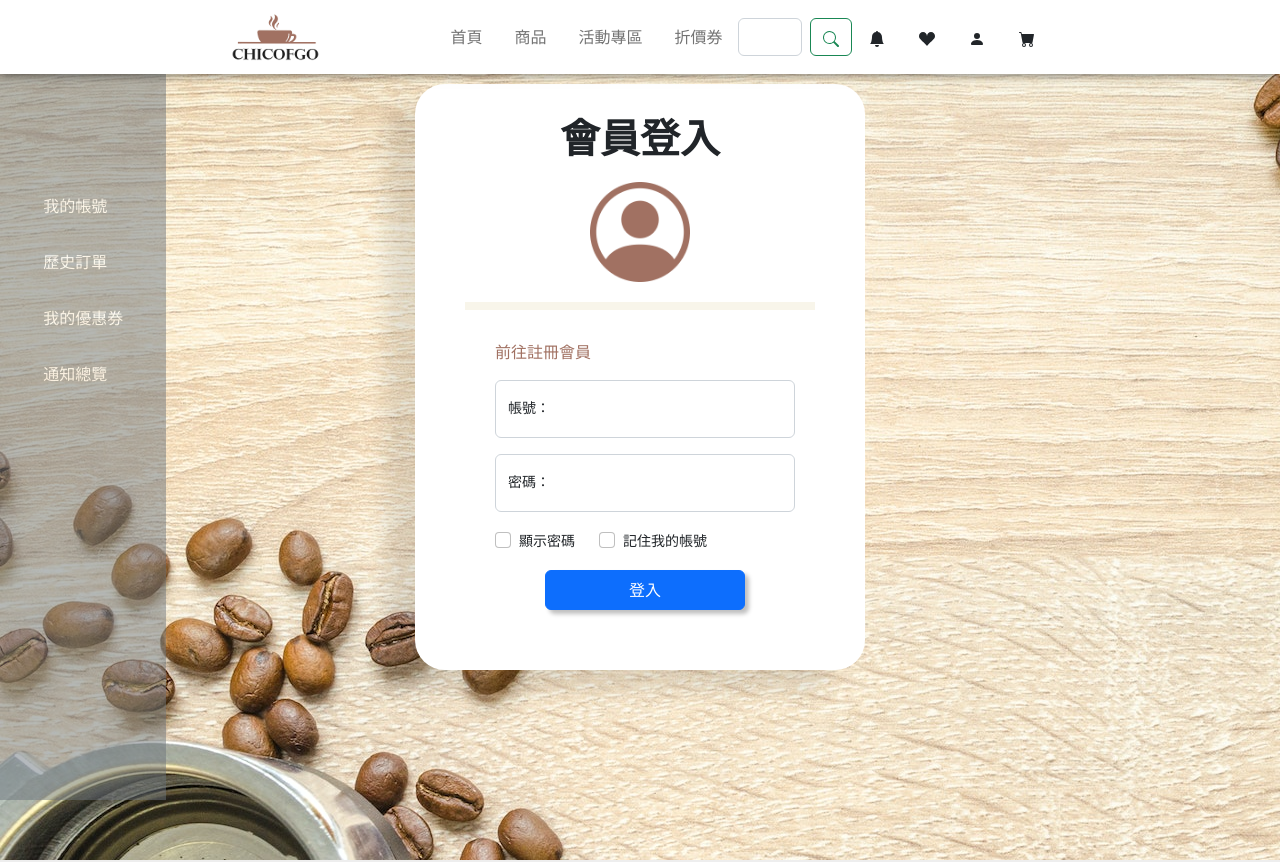
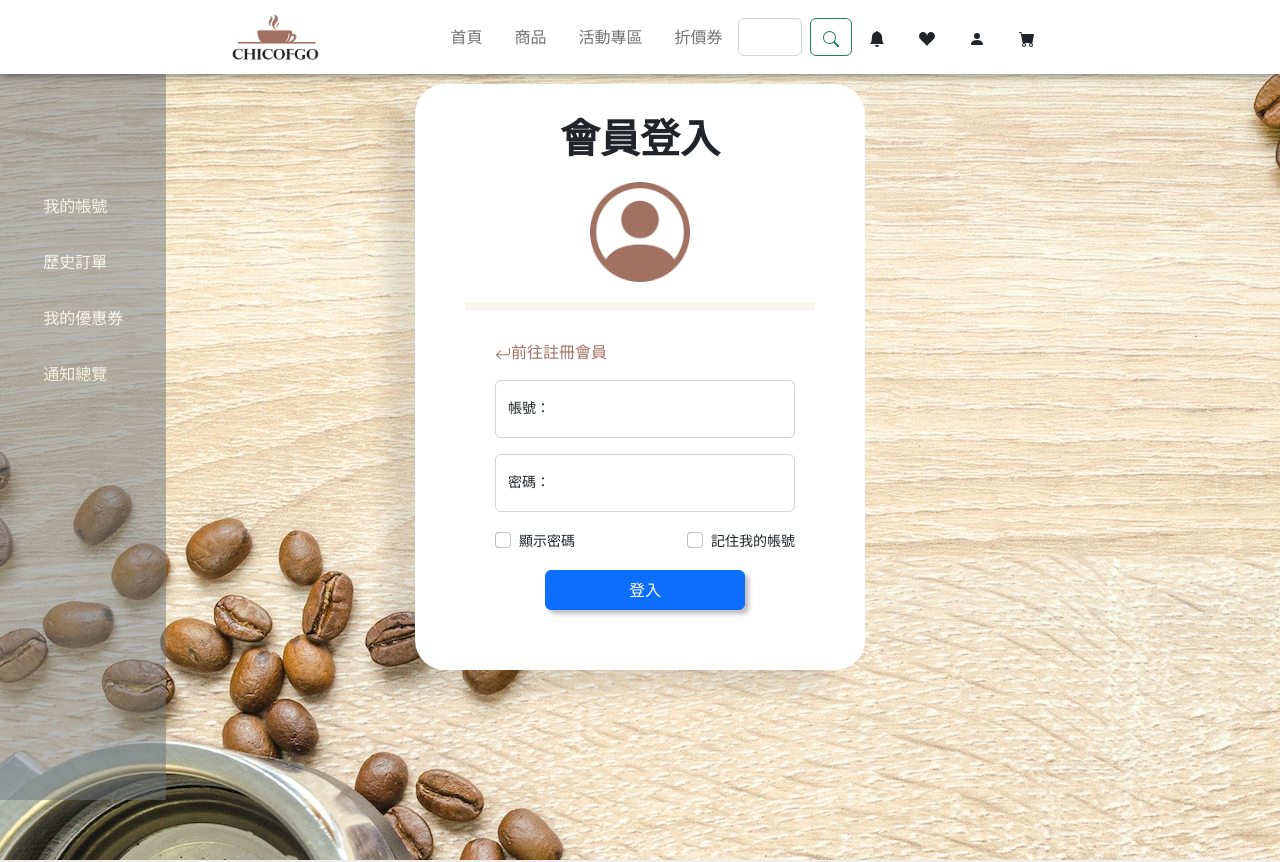
Before and after one commit to clothn0105700/Chicofgo-online-shopping, a React (Create React App) app in the folder Chicofgo_react_main/: page /login in a window 1280 px wide. Shown: the top 862 px of the page. Built offline with nearby package versions, Linux system fonts and the light colour scheme.

Commit message:
update Login/Register

```diff
--- a/Chicofgo_react_main/src/Pages/Login/Login.js
+++ b/Chicofgo_react_main/src/Pages/Login/Login.js
@@ -7,6 +7,9 @@ import FloatingLabel from 'react-bootstrap/FloatingLabel';
 import Form from 'react-bootstrap/Form';
 import Button from 'react-bootstrap/Button';
 import { Row, Col } from 'react-bootstrap';
+
+import { BsPencilSquare, BsArrowReturnLeft } from 'react-icons/bs';
+import Path from '../../Layout/Item/Path/Path';
 
 function Login() {
   return (
@@ -21,6 +24,7 @@ function Login() {
             <Form className="form mx-auto">
               <div className="mb-3">
                 <Link to="/register" className="goRegisterBtn textNoDecoration">
+                  <BsArrowReturnLeft />
                   前往註冊會員
                 </Link>
               </div>
@@ -40,7 +44,7 @@ function Login() {
                 <Form.Control type="email" placeholder=" " />
               </FloatingLabel>
 
-              <Row className="mb-3 justify-content-bewteen">
+              <Row className="mb-3 d-flex justify-content-between">
                 <Col md="auto">
                   <Form.Group controlId="showPassword">
                     <Form.Check type="checkbox" label="顯示密碼" />
--- a/Chicofgo_react_main/src/Pages/Login/Register.js
+++ b/Chicofgo_react_main/src/Pages/Login/Register.js
@@ -7,7 +7,9 @@ import FloatingLabel from 'react-bootstrap/FloatingLabel';
 import Form from 'react-bootstrap/Form';
 import Button from 'react-bootstrap/Button';
 
-function Login() {
+import { BsPencilSquare, BsArrowReturnLeft } from 'react-icons/bs';
+
+function Register() {
   return (
     <Fragment>
       <Container fluid className="background py-4">
@@ -15,11 +17,16 @@ function Login() {
           <div>
             <h2 className="title text-center fs-1 fw-bold">會員註冊</h2>
           </div>
-          <div className="img"></div>
+          <div className="img position-relative">
+            <Button className="p-0 bg-white text-primary border-0 position-absolute top-100 start-100">
+              <BsPencilSquare />
+            </Button>
+          </div>
           <div className="formControl registerControl">
             <Form className="form mx-auto">
               <div className="mb-3">
                 <Link to="/Login" className="goRegisterBtn textNoDecoration">
+                  <BsArrowReturnLeft />
                   前往登入
                 </Link>
               </div>
@@ -80,4 +87,4 @@ function Login() {
     </Fragment>
   );
 }
-export default Login;
+export default Register;
```
